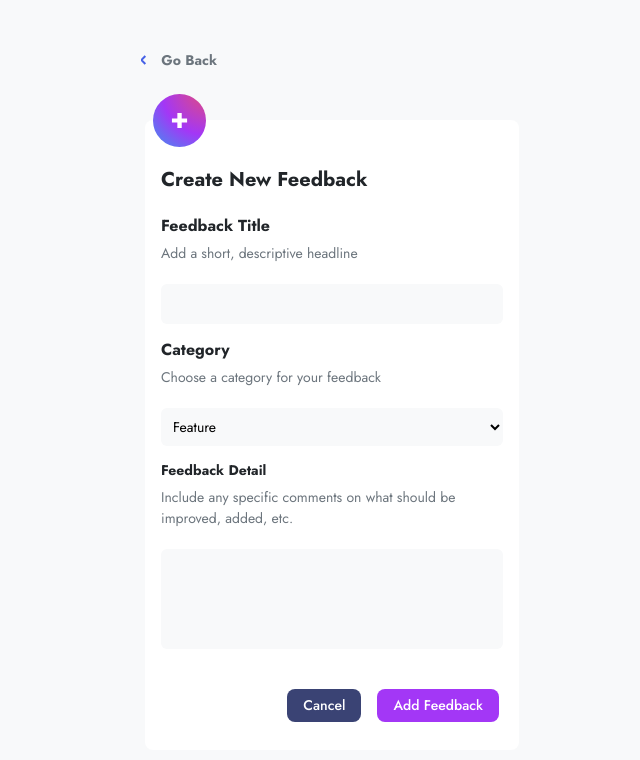
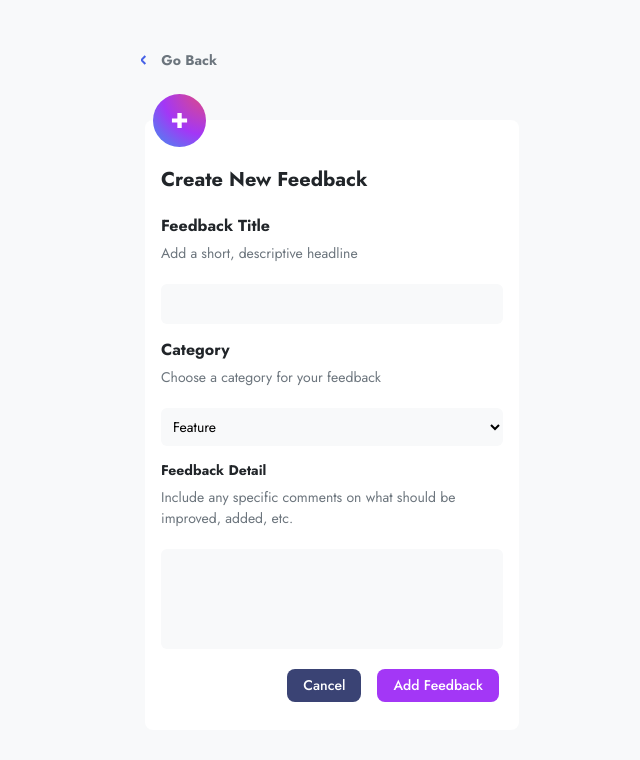
Before and after one commit to sarkhansalahzada/Product-Feedback-App, a plain HTML site: page assets/pages/create-feedback.html in a window 1280 px wide. Shown: the whole page, without its empty margins (308-948 px from the left). Drawn offline with nearby package versions, Linux system fonts and the light colour scheme.

Commit message:
fixed bugs

```diff
--- a/assets/pages/create-feedback.html
+++ b/assets/pages/create-feedback.html
@@ -53,7 +53,7 @@
 
         <div class="qrup-btn">
           <div class="delete"></div>
-          <div class="cancel-add d-flex justify-content-end gap-3 p-1 pt-4">
+          <div class="cancel-add d-flex justify-content-end gap-3 p-1">
             <div class="cancel-btn">
               <button class="cancel-btn border-0 p-3 pt-2 pb-2 small h3 text-white rounded-3" >Cancel</button>
             </div>
```
